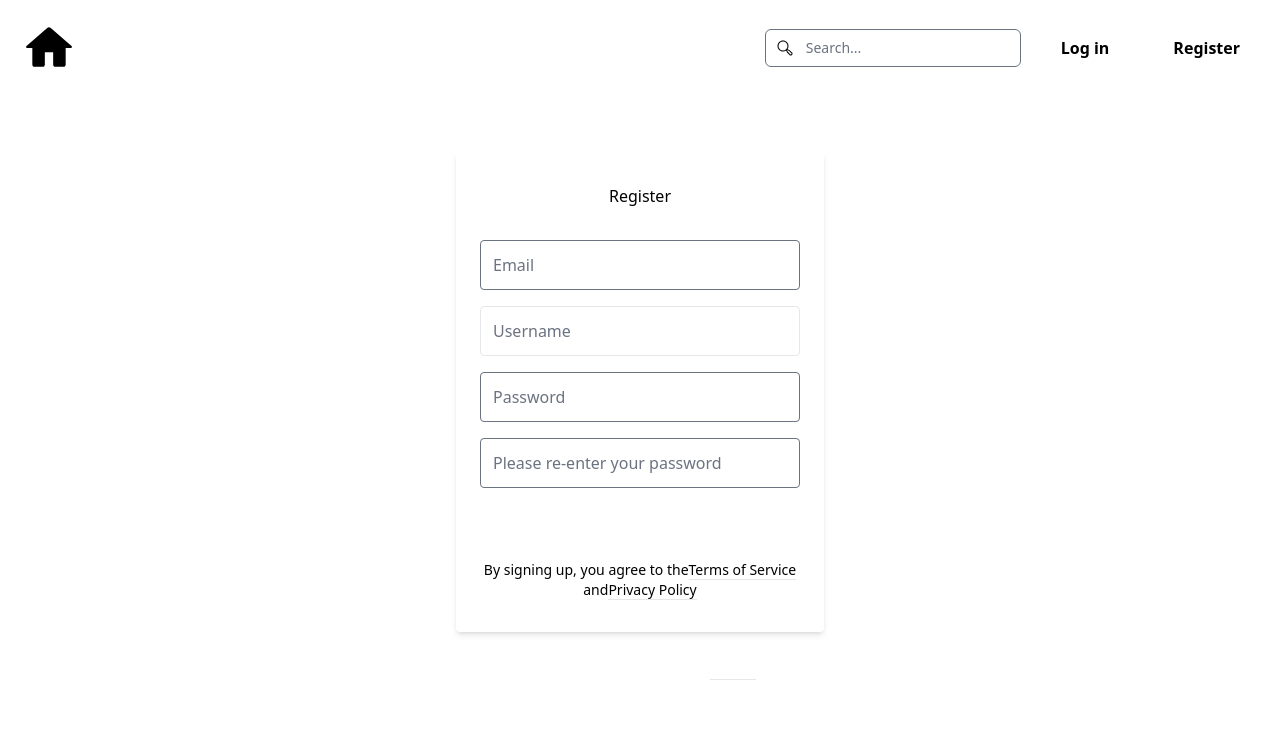
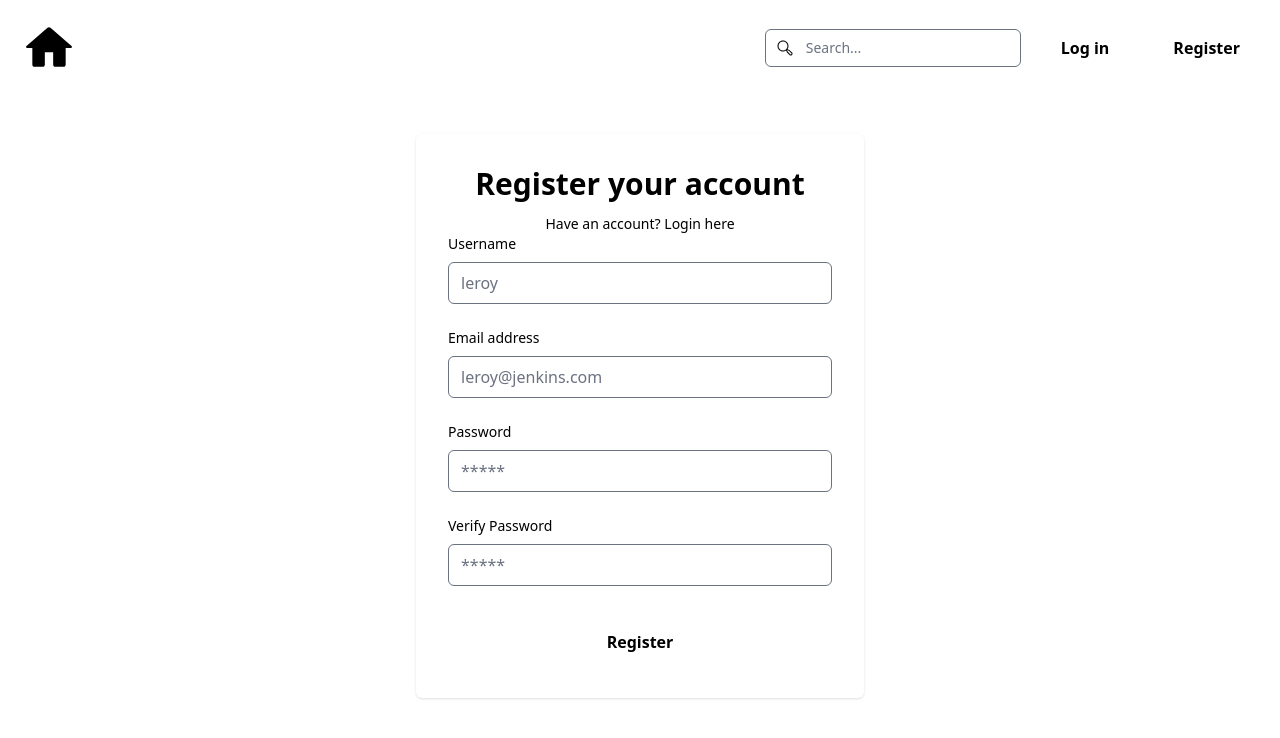
Before and after one commit to fazemodz/project-redacted-forum, a React (Vite) app: page /register in a window 1280 px wide. Shown: the top 738 px of the page. Built offline with nearby package versions, Linux system fonts and the light colour scheme.

Commit message:
started to finalise homepage and bug fixing

```diff
--- a/src/modules/forum.tsx
+++ b/src/modules/forum.tsx
@@ -30,12 +30,13 @@
   useEffect(() => {
     axios.get(`http://localhost:5000/api/v1/Forum-endpoint/Get-forum-by-url/${ForumNameURLFriendlyFromPath}`)
       .then((response) => {
+        console.log(response.data)
         setForumData(response.data);
-        console.log(ForumData)
         axios.get(`http://localhost:5000/api/v1/Post-endpoint/Get-posts-ByForumUUID/${response.data.ForumUUID}`)
           .then((response) => {
             setPosts(response.data);
             console.log(Posts)
+
           })
           .catch((error) => {
             console.log(error);
--- a/src/modules/registeruser.tsx
+++ b/src/modules/registeruser.tsx
@@ -4,13 +4,6 @@
 import { useNavigate } from "react-router-dom";
 import { UserLoginSuccess } from '../REDUXStores/user';
 const Registeruser: React.FC = () => {
-  interface UserInfo{
-    Username: string;
-    Email: string;
-    Password: string;
-    ConfirmPassword: string;
-  }
-  const [UserInfo, setUserInfo] = useState<UserInfo>();
   let navigate = useNavigate();
   const [Username, setUsername] = useState<string>('');
   const [Password, setPassword] = useState<string>('');
@@ -25,20 +18,18 @@
   const onSubmit = (event: React.MouseEvent<HTMLButtonElement>) => {
     event.preventDefault();
     console.log(Username, Password, PasswordCheck, Email);
-
     SubmitToApi();
   }
-
   const SubmitToApi = () => {
     // added a delay to fix a bug where the user needed to click twice for the api request to be sent
     setTimeout(() => {
-      axios
-        .post("http://localhost:5000/api/v1/user-endpoint/Create-new-user", {
+      axios.post("http://localhost:5000/api/v1/user-endpoint/Create-new-user", {
         Username: Username,
         Password: Password,
         Email: Email,
       })
         .then(function (response) {
+          console.log(response.data.message);
           if (response.data.message === "User Created") {
             DispatchUserInfoToStore(
               UserLoginSuccess({
@@ -49,8 +40,6 @@
                 IsUserLoggedin: true,
               })
             );
-            //go to previous page
-            navigate(-1);
           }
         })
         .catch(function (reaseon: AxiosError) {
@@ -79,73 +68,65 @@
     }
   };
   return (
-    <form className="bg-grey-lighter h-4/5 flex columns">
-      <div className="container max-w-sm mx-auto flex 1 flex-col items-center justify-center px-2">
-        <div className="bg-white px-6 py-8 rounded shadow-md text-black w-full">
-          <h1 className="mb-8 text-3x1 text-center">Register</h1>
-          <input
-            type="email"
-            placeholder="Email"
-            value={Email}
-            // onChange={(e) => setEmail(e.target.value)}
-            onChange={(e) => setUserInfo({ ...UserInfo, Email: e.target.value })}
-            id="email"
-            className="block border border-grey-light w-full p-3 rounded mb-4"
-          />
-          <input
-            type="Username"
-            placeholder="Username"
-            value={Username}
-            onChange={(e) => setUsername(e.target.value)}
-            id="username"
-            className="block border border-grey-light w-full p-3 rounded mb-4"
-            onBlur={CheckUsername}
-            onFocus={() => setRegisterError(false)}
-          />
-          <input
-            type="password"
-            placeholder="Password"
-            value={Password}
-            onChange={(e) => setPassword(e.target.value)}
-            id="password"
-            className="block border border-grey-light w-full p-3 rounded mb-4"
-          />
-          <input
-            type="password"
-            placeholder="Please re-enter your password"
-            value={PasswordCheck}
-            onChange={(e) => setPasswordCheck(e.target.value)}
-            id="passwordCheck"
-            className="block border border-grey-light w-full p-3 rounded mb-4"
-          />
-          <button
-            type="submit"
-            className="w-full px-4 py-2 font-bold text-white dark:dark:bg-gray-800 rounded-full hover:bg-blue-700 focus:outline-none focus:shadow-outline"
-            onClick={onSubmit}
-            disabled={RegisterButtonDisabled}
-
-          >
-            Register
+    <div className="flex h-4/5 justify-center items-center">
+      <div className="w-full max-w-md p-4 rounded-md shadow sm:p-8 dark:dark:bg-gray-900 dark:text-gray-100">
+        <h2 className="mb-3 text-3xl font-semibold text-center">Register your account</h2>
+        <p className="text-sm text-center dark:text-gray-400">Have an account?
+          <a href="#" onClick={() => navigate("/login")} rel="noopener noreferrer" className="focus:underline hover:underline"> Login here</a>
+        </p>
+        {/* <div className="my-6 space-y-4">
+          <button aria-label="Login with Naver" type="button" onClick={() => window.open("http://localhost:5000/api/v1/auth/google", "_self")}className="flex items-center justify-center w-full p-4 space-x-4 border rounded-md focus:ring-2 focus:ring-offset-1 dark:border-gray-400 focus:ring-violet-400">
+            <svg xmlns="http://www.w3.org/2000/svg" viewBox="0 0 32 32" className="w-5 h-5 fill-current">
+              <path d="M16.318 13.714v5.484h9.078c-0.37 2.354-2.745 6.901-9.078 6.901-5.458 0-9.917-4.521-9.917-10.099s4.458-10.099 9.917-10.099c3.109 0 5.193 1.318 6.38 2.464l4.339-4.182c-2.786-2.599-6.396-4.182-10.719-4.182-8.844 0-16 7.151-16 16s7.156 16 16 16c9.234 0 15.365-6.49 15.365-15.635 0-1.052-0.115-1.854-0.255-2.651z"></path>
+            </svg>
+            <p>Login with Google</p>
           </button>
-          <div className="text-center text-sm text-grey-dark mt-4">
-            By signing up, you agree to the
-            <a className="no-underline border-b border-grey-dark text-grey-dark" href="#">
-              Terms of Service
-            </a> and
-            <a className="no-underline border-b border-grey-dark text-grey-dark" href="#">
-              Privacy Policy
-            </a>
+          <button aria-label="Login with GitHub" role="button" className="flex items-center justify-center w-full p-4 space-x-4 border rounded-md focus:ring-2 focus:ring-offset-1 dark:border-gray-400 focus:ring-violet-400">
+            <svg xmlns="http://www.w3.org/2000/svg" viewBox="0 0 32 32" className="w-5 h-5 fill-current">
+              <path d="M16 0.396c-8.839 0-16 7.167-16 16 0 7.073 4.584 13.068 10.937 15.183 0.803 0.151 1.093-0.344 1.093-0.772 0-0.38-0.009-1.385-0.015-2.719-4.453 0.964-5.391-2.151-5.391-2.151-0.729-1.844-1.781-2.339-1.781-2.339-1.448-0.989 0.115-0.968 0.115-0.968 1.604 0.109 2.448 1.645 2.448 1.645 1.427 2.448 3.744 1.74 4.661 1.328 0.14-1.031 0.557-1.74 1.011-2.135-3.552-0.401-7.287-1.776-7.287-7.907 0-1.751 0.62-3.177 1.645-4.297-0.177-0.401-0.719-2.031 0.141-4.235 0 0 1.339-0.427 4.4 1.641 1.281-0.355 2.641-0.532 4-0.541 1.36 0.009 2.719 0.187 4 0.541 3.043-2.068 4.381-1.641 4.381-1.641 0.859 2.204 0.317 3.833 0.161 4.235 1.015 1.12 1.635 2.547 1.635 4.297 0 6.145-3.74 7.5-7.296 7.891 0.556 0.479 1.077 1.464 1.077 2.959 0 2.14-0.020 3.864-0.020 4.385 0 0.416 0.28 0.916 1.104 0.755 6.4-2.093 10.979-8.093 10.979-15.156 0-8.833-7.161-16-16-16z"></path>
+            </svg>
+            <p>Login with GitHub</p>
+          </button>
+          <button aria-label="Login with Twitter" role="button" className="flex items-center justify-center w-full p-4 space-x-4 border rounded-md focus:ring-2 focus:ring-offset-1 dark:border-gray-400 focus:ring-violet-400">
+            <svg xmlns="http://www.w3.org/2000/svg" viewBox="0 0 32 32" className="w-5 h-5 fill-current">
+              <path d="M31.937 6.093c-1.177 0.516-2.437 0.871-3.765 1.032 1.355-0.813 2.391-2.099 2.885-3.631-1.271 0.74-2.677 1.276-4.172 1.579-1.192-1.276-2.896-2.079-4.787-2.079-3.625 0-6.563 2.937-6.563 6.557 0 0.521 0.063 1.021 0.172 1.495-5.453-0.255-10.287-2.875-13.52-6.833-0.568 0.964-0.891 2.084-0.891 3.303 0 2.281 1.161 4.281 2.916 5.457-1.073-0.031-2.083-0.328-2.968-0.817v0.079c0 3.181 2.26 5.833 5.26 6.437-0.547 0.145-1.131 0.229-1.724 0.229-0.421 0-0.823-0.041-1.224-0.115 0.844 2.604 3.26 4.5 6.14 4.557-2.239 1.755-5.077 2.801-8.135 2.801-0.521 0-1.041-0.025-1.563-0.088 2.917 1.86 6.36 2.948 10.079 2.948 12.067 0 18.661-9.995 18.661-18.651 0-0.276 0-0.557-0.021-0.839 1.287-0.917 2.401-2.079 3.281-3.396z"></path>
+            </svg>
+            <p>Login with Twitter</p>
+          </button>
+        </div>
+        <div className="flex items-center w-full my-4">
+          <hr className="w-full dark:text-gray-400" />
+          <p className="px-3 dark:text-gray-400">OR</p>
+          <hr className="w-full dark:text-gray-400" />
+        </div> */}
+        <form action="" className="space-y-8 ng-untouched ng-pristine ng-valid">
+          <div className="space-y-6">
+            <div className="space-y-2">
+              <label htmlFor="email" className="block text-sm">Username</label>
+              <input type="text" name="username" value={Username} onChange={(e) => setUsername(e.target.value)} id="userbane" placeholder="leroy" className="w-full px-3 py-2 border rounded-md dark:border-gray-700 dark:bg-gray-900 dark:text-gray-100 focus:dark:border-violet-400" />
+            </div>
+            <div className="space-y-2">
+              <label htmlFor="email" className="block text-sm">Email address</label>
+              <input type="email" name="email" id="email" value={Email} onChange={(e) => setEmail(e.target.value)} placeholder="leroy@jenkins.com" className="w-full px-3 py-2 border rounded-md dark:border-gray-700 dark:bg-gray-900 dark:text-gray-100 focus:dark:border-violet-400" />
+            </div>
+            <div className="space-y-2">
+              <div className="flex justify-between">
+                <label htmlFor="password" className="text-sm">Password</label>
+                {/* <a rel="noopener noreferrer" href="#" className="text-xs hover:underline dark:text-gray-400">Forgot password?</a> */}
+              </div>
+              <input type="password" name="password" value={Password} onChange={(e) => setPassword(e.target.value)} id="password" placeholder="*****" className="w-full px-3 py-2 border rounded-md dark:border-gray-700 dark:bg-gray-900 dark:text-gray-100 focus:dark:border-violet-400" />
+            </div>
+            <div className="space-y-2">
+              <div className="flex justify-between">
+                <label htmlFor="password" className="text-sm">Verify Password</label>
+              </div>
+              <input type="password" name="password" value={PasswordCheck} onChange={(e) => setPasswordCheck(e.target.value)} id="password" placeholder="*****" className="w-full px-3 py-2 border rounded-md dark:border-gray-700 dark:bg-gray-900 dark:text-gray-100 focus:dark:border-violet-400" />
             </div>
           </div>
-        <div className="text-white mt-6">
-          Already have an account?
-          <a className="no-underline border-b border-blue text-blue" href="../login/">
-            Log in
-          </a>.
+          <button type="button"onClick={onSubmit} disabled={RegisterButtonDisabled} className="w-full px-8 py-3 font-semibold rounded-md dark:bg-violet-400 dark:text-gray-900">Register</button>
+        </form>
       </div>
     </div>
-
-    </form>
   )
 }
 export default Registeruser;
```
Also changed, not shown: src/App.tsx (+47 -21 lines). Lines whose indentation alone changed are shown as unchanged.
